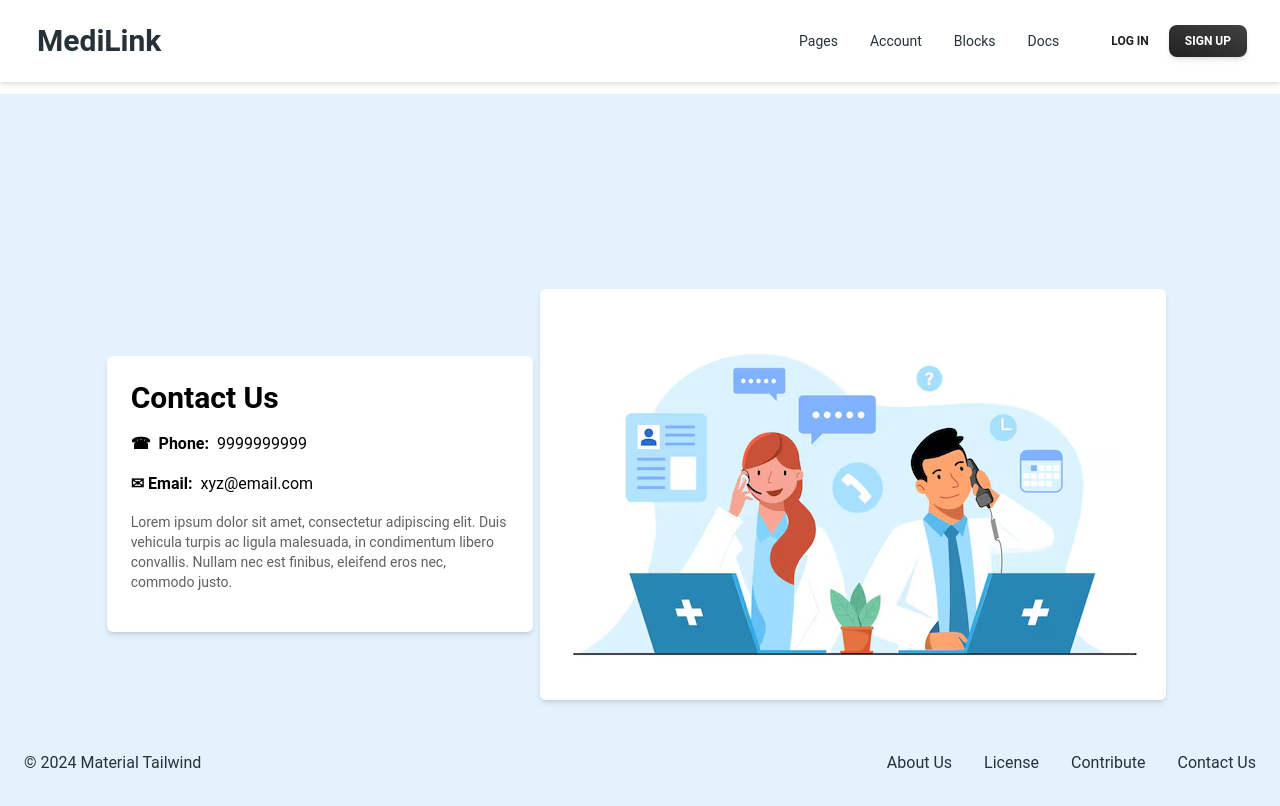
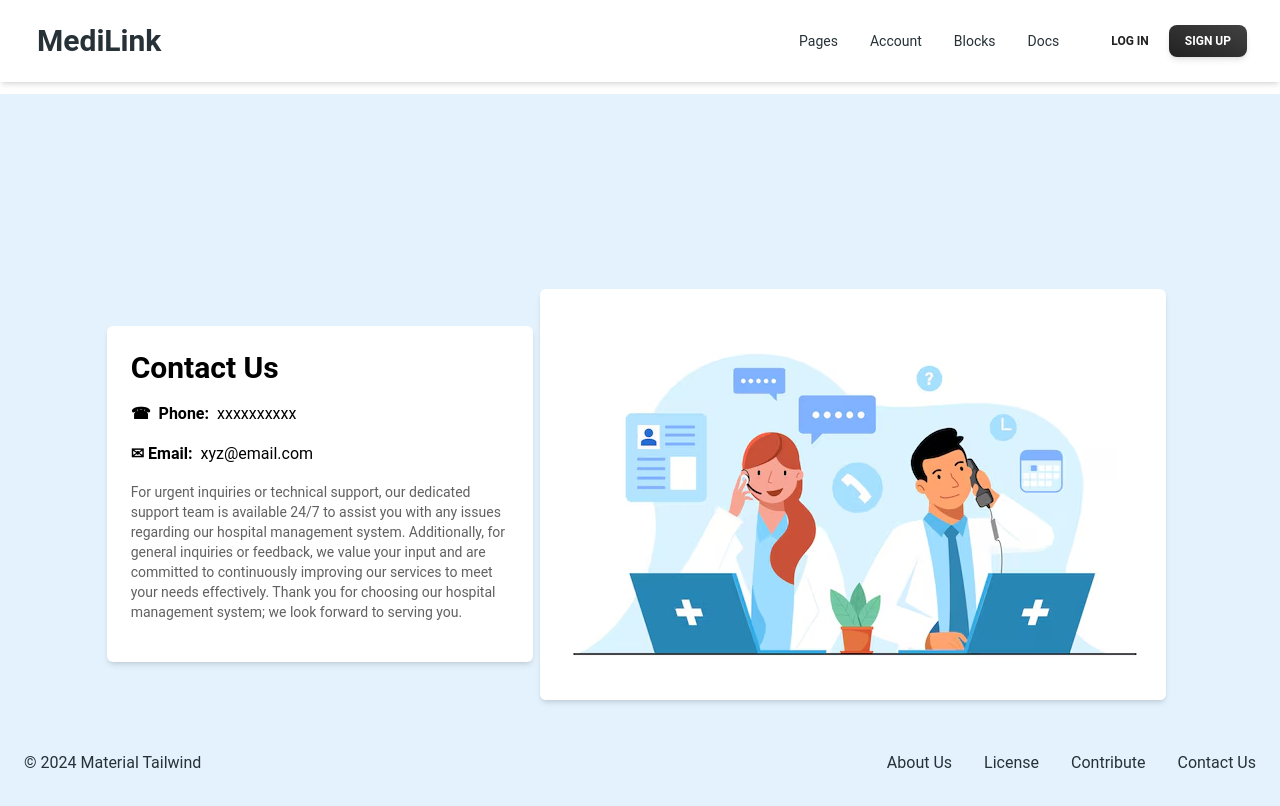
Before and after one commit to Atharvan2004/hospital-management-system, a React (Vite) app in the folder client/: page /contact in a window 1280 px wide. Shown: the top 806 px of the page. Built offline with nearby package versions, Linux system fonts and the light colour scheme.

Commit message:
contact page

```diff
--- a/client/src/pages/Contact.jsx
+++ b/client/src/pages/Contact.jsx
@@ -10,7 +10,7 @@ const Contact = () => {
         <div className="mb-4 flex items-center">
 
           <span className="font-semibold">&#9742; &#65039; Phone:</span>
-          <span className="ml-2">9999999999</span>
+          <span className="ml-2">xxxxxxxxxx</span>
         </div>
         <div className="mb-4 flex items-center">
 
@@ -18,8 +18,7 @@ const Contact = () => {
           <span className="ml-2">xyz@email.com</span>
         </div>
         <p className="mb-4 text-sm text-gray-700">
-          Lorem ipsum dolor sit amet, consectetur adipiscing elit. Duis vehicula turpis ac ligula malesuada,
-          in condimentum libero convallis. Nullam nec est finibus, eleifend eros nec, commodo justo.
+        For urgent inquiries or technical support, our dedicated support team is available 24/7 to assist you with any issues regarding our hospital management system. Additionally, for general inquiries or feedback, we value your input and are committed to continuously improving our services to meet your needs effectively. Thank you for choosing our hospital management system; we look forward to serving you.
         </p>
       </div>
       {/* Image */}
--- a/client/src/pages/HomePage.jsx
+++ b/client/src/pages/HomePage.jsx
@@ -82,7 +82,7 @@ const HomePage = () => {
       </div>
       <div className="flex w-1/2 justify-end items-center">
         <img src="\images\book-img.svg" alt="for contact us" className="h-auto w-full" />
-        <h1 className="ml-4 text-2xl font-bold text-blue-600">Contact us !!</h1>
+        <a href="/contact" className="ml-4 text-2xl font-bold text-blue-600">Contact Us!!!</a>
 
       </div>
     </div>
```
